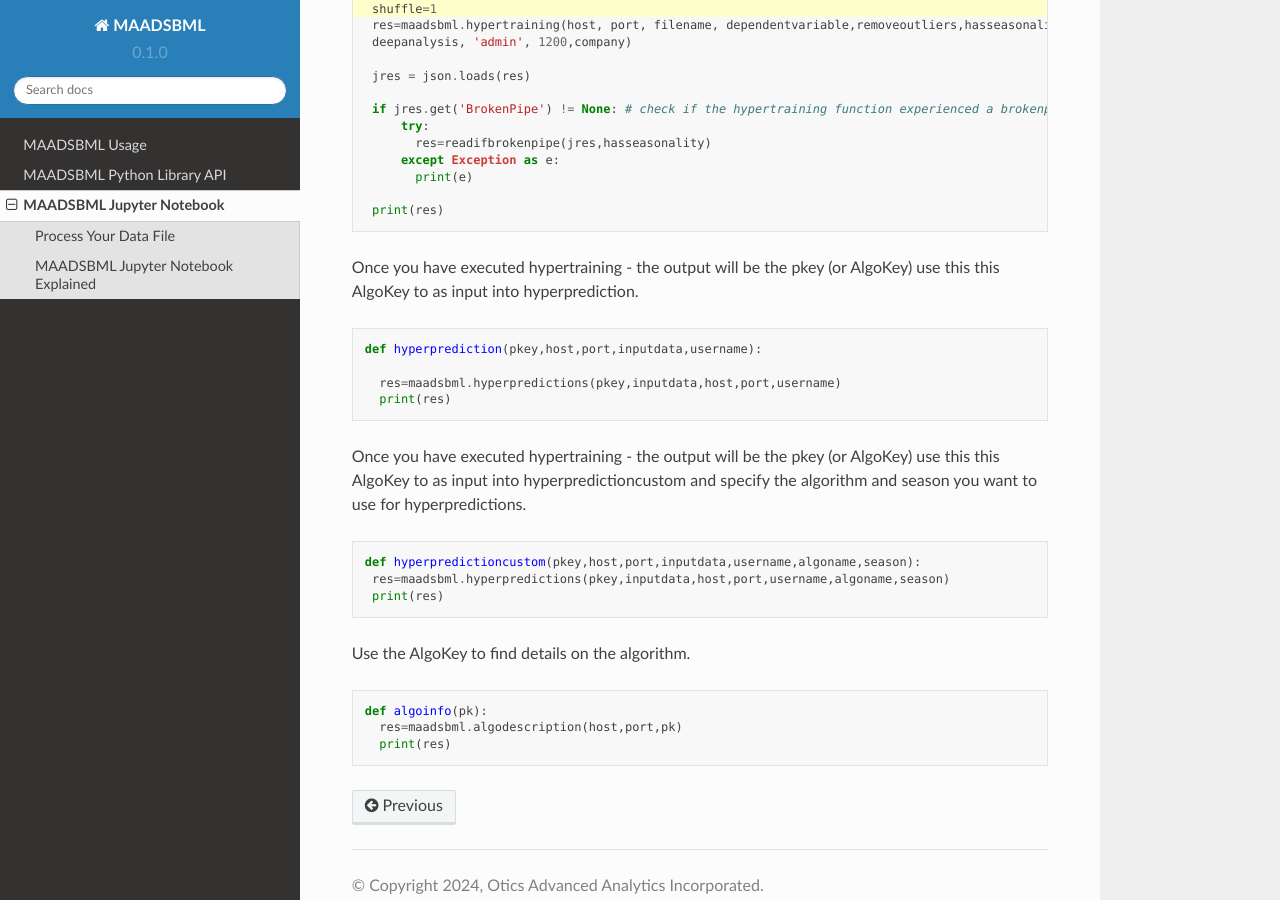
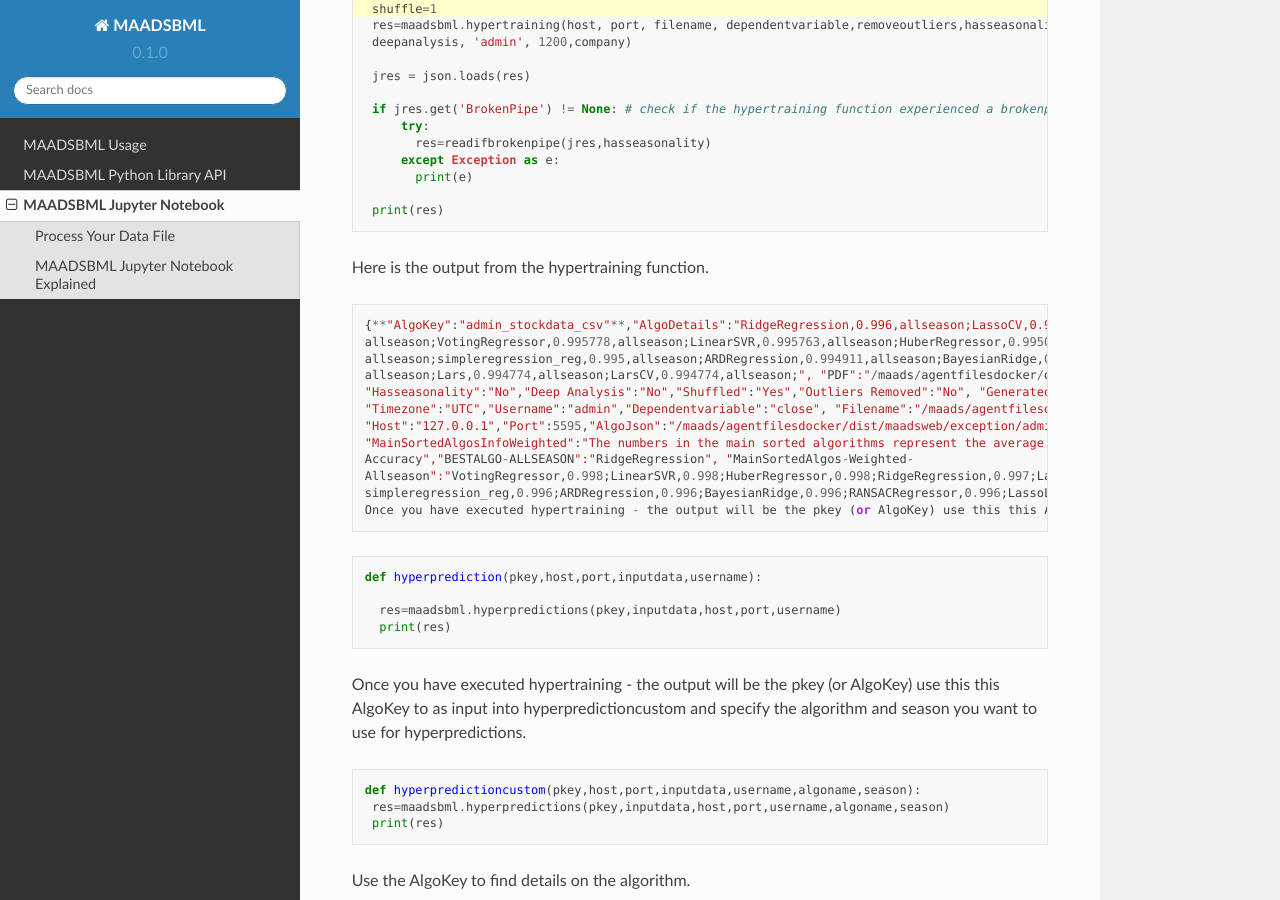
Before and after one commit to smaurice101/maadsbml, a Sphinx documentation site: the page built from docs/source/maadsbmlnotebook.rst, in a window 1280 px wide and 900 px high, scrolled down 2117 px. Built offline with Sphinx 7.4.7 and the Read the Docs theme 2.0.0, drawn with Linux system fonts in a browser that asks for light colours.

Commit message:
Update maadsbmlnotebook.rst

```diff
--- a/docs/source/maadsbmlnotebook.rst
+++ b/docs/source/maadsbmlnotebook.rst
@@ -130,7 +130,22 @@
 
     print(res)
 
-Once you have executed hypertraining - the output will be the pkey (or AlgoKey) use this this AlgoKey to as input into hyperprediction.
+Here is the output from the hypertraining function.
+
+.. code-block::
+
+   {**"AlgoKey":"admin_stockdata_csv"**,"AlgoDetails":"RidgeRegression,0.996,allseason;LassoCV,0.995864,
+   allseason;VotingRegressor,0.995778,allseason;LinearSVR,0.995763,allseason;HuberRegressor,0.99503,
+   allseason;simpleregression_reg,0.995,allseason;ARDRegression,0.994911,allseason;BayesianRidge,0.994905,
+   allseason;Lars,0.994774,allseason;LarsCV,0.994774,allseason;", "PDF":"/maads/agentfilesdocker/dist/maadsweb/pdfreports/admin_stockdata_csv_no_seasons.pdf",
+   "Hasseasonality":"No","Deep Analysis":"No","Shuffled":"Yes","Outliers Removed":"No", "Generated On":"2024-04-25 00:28:37",
+   "Timezone":"UTC","Username":"admin","Dependentvariable":"close", "Filename":"/maads/agentfilesdocker/dist/maadsweb/csvuploads/stockdata.csv",
+   "Host":"127.0.0.1","Port":5595,"AlgoJson":"/maads/agentfilesdocker/dist/maadsweb/exception/admin_stockdata_csv_trained_algo_no_seasons.json",
+   "MainSortedAlgosInfoWeighted":"The numbers in the main sorted algorithms represent the average of the MAPE, R-Square, Explained Variance and Model
+   Accuracy","BESTALGO-ALLSEASON":"RidgeRegression", "MainSortedAlgos-Weighted-
+   Allseason":"VotingRegressor,0.998;LinearSVR,0.998;HuberRegressor,0.998;RidgeRegression,0.997;LassoCV,0.997;
+   simpleregression_reg,0.996;ARDRegression,0.996;BayesianRidge,0.996;RANSACRegressor,0.996;LassoLarsIC,0.996", "BESTALGOWEIGHTED-ALLSEASON":"VotingRegressor"}
+   Once you have executed hypertraining - the output will be the pkey (or AlgoKey) use this this AlgoKey to as input into hyperprediction.
 
 .. code-block::
 
```
